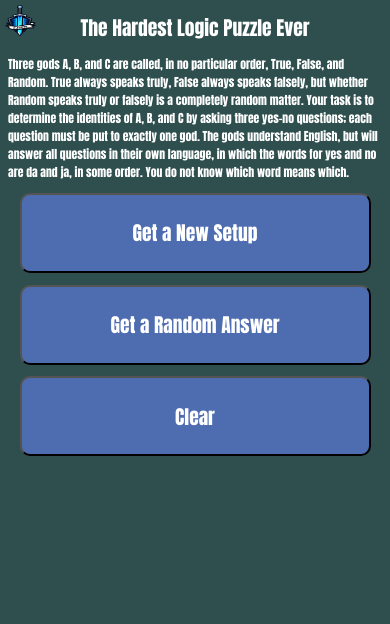
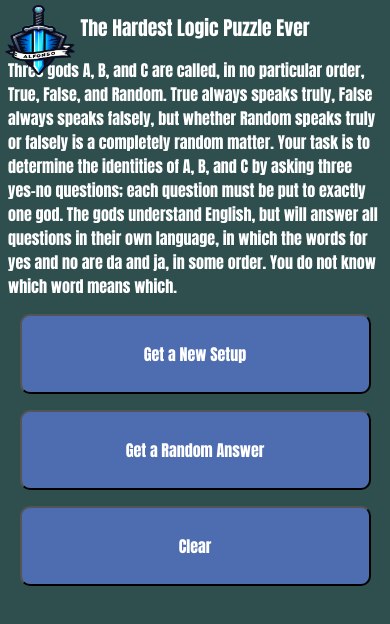
Before and after one commit to Alfonsoce11/TheHardestLogicPuzzleEver, a plain HTML site: page index.html in a window 390 px wide. Drawn offline with Linux system fonts and the light colour scheme.

Commit message:
Fixed CSS

```diff
--- a/styles.css
+++ b/styles.css
@@ -16,7 +16,7 @@ body {
 }
 #puzzle {
     font-family: impact;
-    font-size: 3vw;
+    font-size: 1rem;
 }
 .button {
     margin: auto;
@@ -26,7 +26,7 @@ body {
     background: #4e6db1;
     border-radius: 10px;
     display: block;
-    font-size: 3vw;
+    font-size: 1rem;
 }
 .button:hover {
     background: #6f85cc
@@ -34,23 +34,18 @@ body {
 @media (max-width: 600px) {
     .button {
         width: 90vw;
-        font-size: 5vw;
-    }
-    #alfonsoce11 {
-        height: 15vw;
-        width: 15vw;
     }
 }
 #setup {
-    font-size: 3vw;
+    font-size: 1rem;
     text-align: center;
 }
 #DaJaMeanings {
-    font-size: 3vw;
+    font-size: 1rem;
     text-align: center;
 }
 #randomAnswer {
-    font-size: 3vw;
+    font-size: 1rem;
     text-align: center;
 }
 
@@ -58,6 +53,6 @@ body {
     position: absolute;
     left: 5px;
     top: 5px;
-    height: 8vw;
-    width: 8vw;
+    height: 70px;
+    width: 70px;
 }
```
